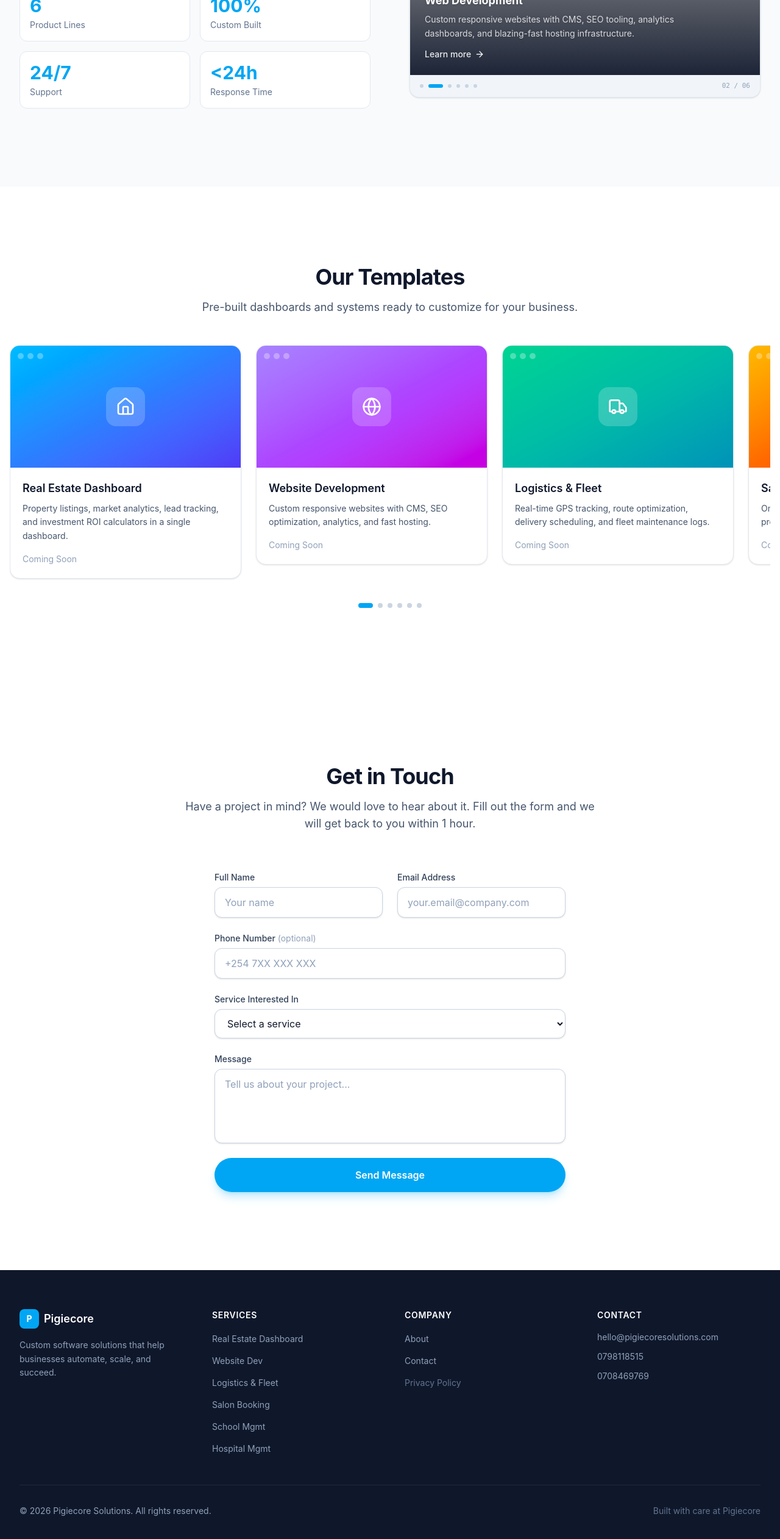
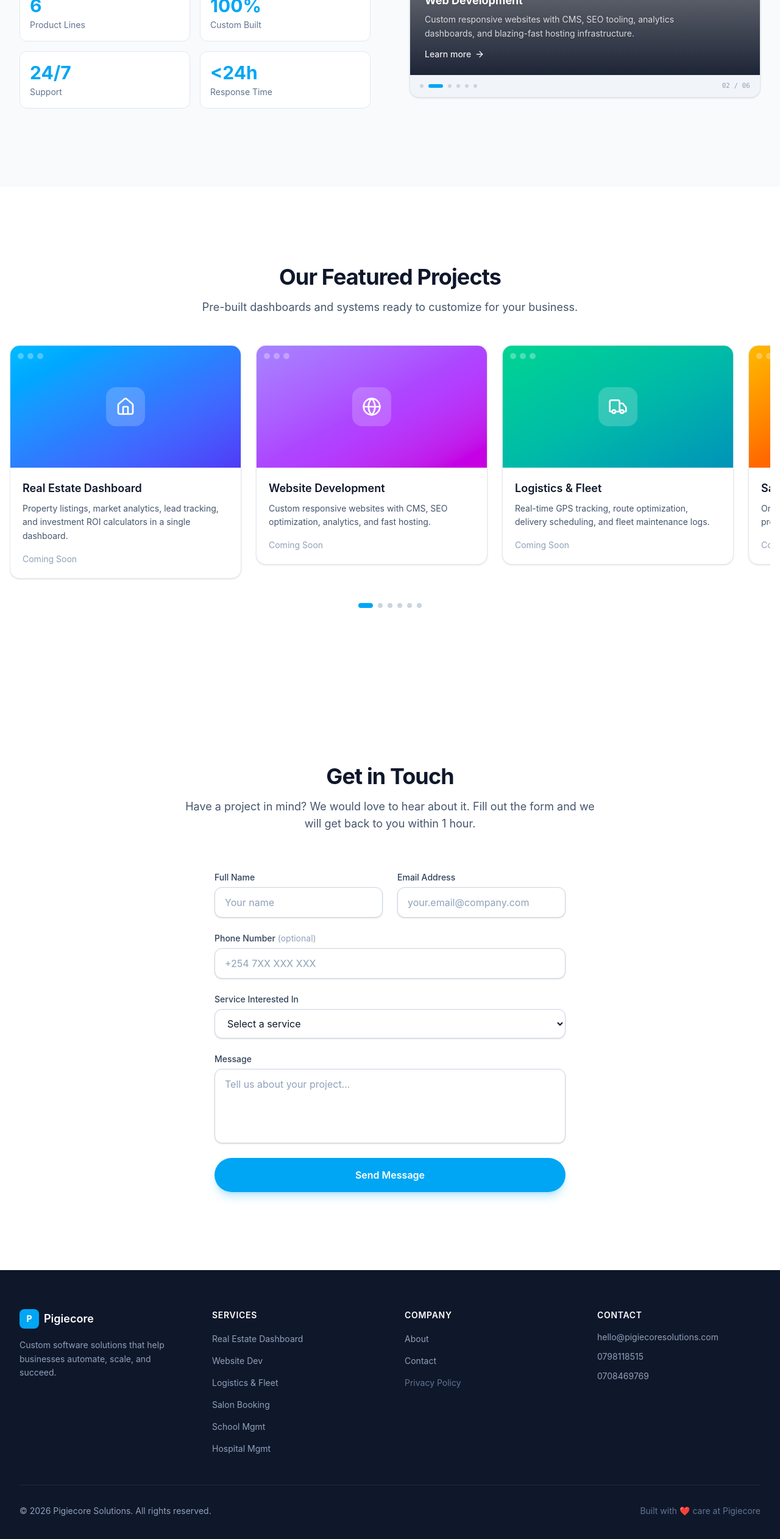
Before and after one commit to JOSEPH-KIBIRU/Pigiecore-solutions, a Next.js app: page / in a window 1280 px wide. Shown: the part 2159-4683 px from the top of the page at 61% size. Built offline with nearby package versions, Linux system fonts and the light colour scheme; no server answers; the database is empty; grey boxes are pictures that could not be loaded.

Commit message:
Footer love emoji and rename templates to featured projects

```diff
--- a/src/components/footer.tsx
+++ b/src/components/footer.tsx
@@ -99,7 +99,7 @@ export default function Footer() {
             reserved.
           </p>
           <p className="text-sm text-slate-500">
-            Built with care at Pigiecore
+            Built with <span className="text-red-400">❤️</span> care at Pigiecore
           </p>
         </div>
       </div>
--- a/src/components/showcase.tsx
+++ b/src/components/showcase.tsx
@@ -139,7 +139,7 @@ export default function Showcase() {
       <div className="max-w-7xl mx-auto px-4 sm:px-6 lg:px-8">
         <div className="text-center mb-12">
           <h2 className="text-3xl font-bold tracking-tight text-slate-900 sm:text-4xl dark:text-white">
-            Our Templates
+            Our Featured Projects
           </h2>
           <p className="mt-4 text-lg text-slate-600 dark:text-slate-400 max-w-2xl mx-auto">
             Pre-built dashboards and systems ready to customize for your business.
@@ -212,7 +212,7 @@ export default function Showcase() {
                           rel="noopener noreferrer"
                           className="mt-4 inline-flex items-center gap-1 text-sm font-medium text-sky-500 hover:text-sky-600 transition-colors dark:text-sky-400 dark:hover:text-sky-300"
                         >
-                          View Template →
+                          View Project →
                         </a>
                       ) : (
                         <span className="mt-4 inline-flex items-center text-sm text-slate-400 dark:text-slate-500">
```
Also changed, not shown: 1 other file (tests, documents, lock files or other folders).
